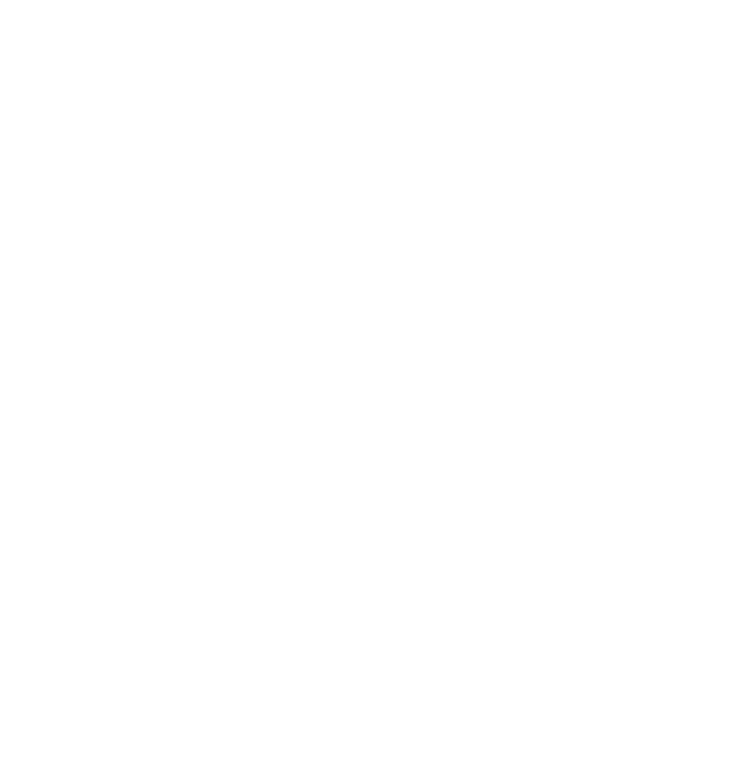
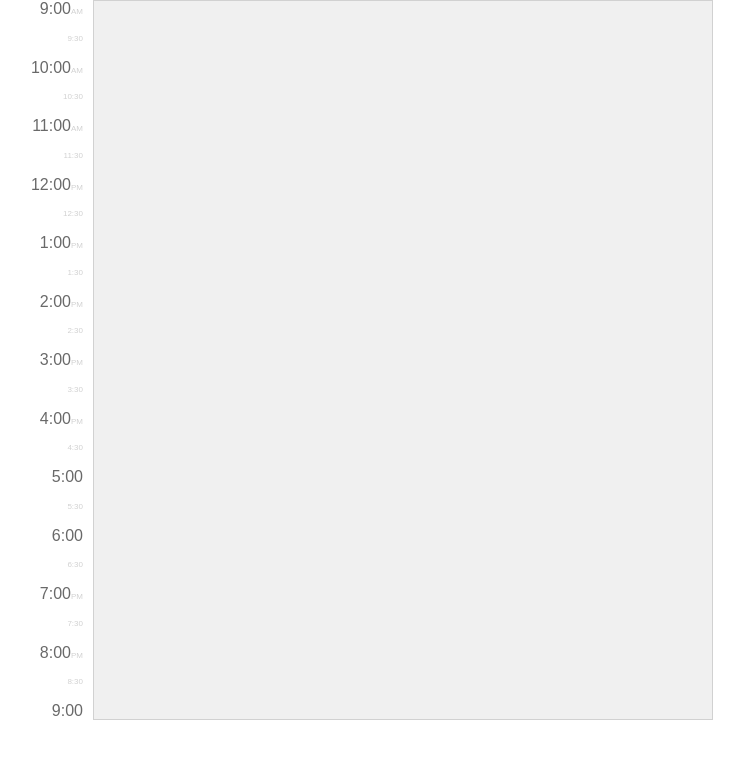
Before and after one commit to CGMcBride/Conner-s-Work-Day-Scheduler, a plain HTML site: page index.html in a window 1280 px wide. Shown: the whole page, without its empty margins (7-751 px from the left). Drawn offline with Linux system fonts and the light colour scheme.

Commit message:
added times for day planner to html and js and css

```diff
--- a/index.html
+++ b/index.html
@@ -4,11 +4,46 @@
 <head>
     <meta charset="UTF-8">
     <meta name="viewport" content="width=device-width, initial-scale=1.0">
-    <title>Document</title>
+    <title>Conner's Workday Planner</title>
+    <link href="style.css" rel="stylesheet">
+
 </head>
 
 <body>
+    <div class="calendar">
+        <div class="timings">
+            <div> <span>9:00</span>AM</div>
+            <div> 9:30 </div>
+            <div> <span>10:00</span>AM</div>
+            <div> 10:30 </div>
+            <div> <span>11:00</span>AM</div>
+            <div> 11:30 </div>
+            <div> <span>12:00</span>PM</div>
+            <div> 12:30 </div>
+            <div> <span> 1:00</span>PM</div>
+            <div> 1:30 </div>
+            <div> <span>2:00</span>PM</div>
+            <div> 2:30 </div>
+            <div> <span>3:00</span>PM</div>
+            <div> 3:30 </div>
+            <div> <span>4:00</span>PM</div>
+            <div> 4:30 </div>
+            <div> <span>5:00</span></div>
+            <div> 5:30 </div>
+            <div> <span>6:00</span></div>
+            <div> 6:30 </div>
+            <div> <span>7:00</span>PM</div>
+            <div> 7:30 </div>
+            <div> <span>8:00</span>PM</div>
+            <div> 8:30 </div>
+            <div> <span>9:00</span></div>
+        </div>
 
+        <div class="days" id="events">
+
+        </div>
+    </div>
+    <script src="script.js"></script>
 </body>
 
 </html>
--- a/script.js
+++ b/script.js
@@ -0,0 +1,7 @@
+const events = [
+	{ start: 30, end: 150 },
+	{ start: 540, end: 600 },
+	{ start: 560, end: 620 },
+	{ start: 610, end: 670 },
+];
+layOutDay(events);
--- a/style.css
+++ b/style.css
@@ -0,0 +1,138 @@
+body,
+div,
+span,
+applet,
+object,
+iframe h1,
+h2,
+h3,
+h4,
+h5,
+h6,
+p,
+blockquote,
+pre,
+a,
+abbr,
+acronym,
+address,
+big,
+cite,
+code,
+del,
+dfn,
+em,
+img,
+ins,
+kbd,
+q,
+s,
+samp,
+small,
+strike,
+strong,
+sub,
+sup,
+tt,
+var,
+b,
+u,
+i,
+dl,
+dt,
+dd,
+ol,
+ul,
+li,
+fieldset,
+form,
+label,
+legend,
+table,
+caption,
+tbody,
+tfoot,
+thead,
+tr,
+th,
+td,
+article,
+aside,
+canvas,
+details,
+embed,
+figure,
+figcaption,
+footer,
+header,
+hgroup,
+menu,
+nav,
+output,
+section,
+summary,
+time,
+audio {
+	margin: 0;
+	padding: 0;
+	border: 0;
+	font-size: 100%;
+	font: inherit;
+	vertical-align: baseline;
+	font-family: "Montserrat", sans-serif;
+	color: #d1d1d1;
+}
+
+.calendar {
+	height: 720px;
+	width: 900px;
+	display: inline-flex;
+}
+
+.timings {
+	text-align: right;
+	padding-right: 10px;
+	width: 100px;
+	height: 720px;
+	display: flex;
+	flex-direction: column;
+	justify-content: space-between;
+	background-color: white;
+	font-size: 0.5em;
+	box-sizing: border-box;
+}
+
+.timings span {
+	font-size: 200%;
+	color: #696969;
+}
+
+.days {
+	height: 720px;
+	width: 620px;
+	padding: 0px 10px;
+	background-color: #f0f0f0;
+	border-color: #d1d1d1;
+	border-style: solid;
+	border-width: 1px;
+	box-sizing: border-box;
+}
+
+.event {
+	background-color: white;
+	border-style: solid;
+	border-width: 1px;
+	border-left-width: 5px;
+	border-color: #d1d1d1;
+	border-left-color: #57b986;
+	padding-left: 10px;
+	padding-top: 5px;
+	position: absolute;
+	font-size: 0.5em;
+	box-sizing: border-box;
+}
+
+.event .title {
+	color: #57b986;
+	font-size: 200%;
+}
```
